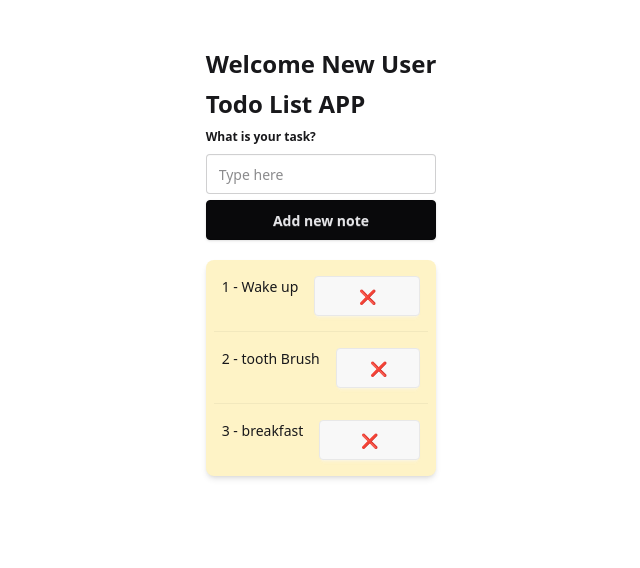
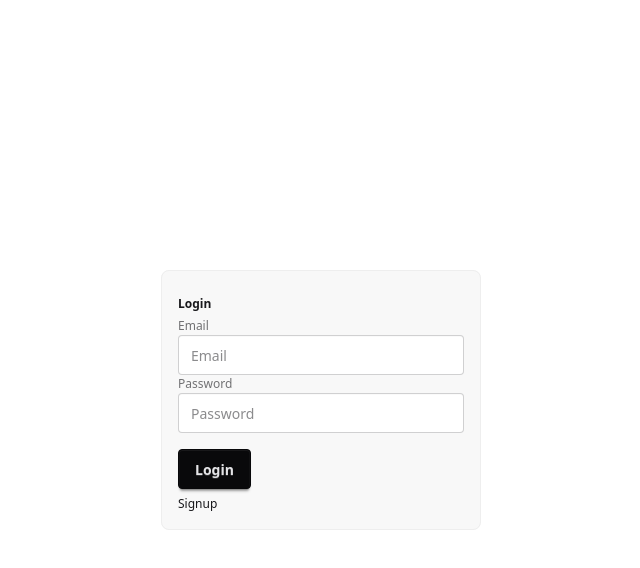
Before and after one commit to nextzenites/react-todolist, a React (Vite) app: page / in a window 1280 px wide. Shown: the top 568 px of the page, without its empty margins (319-959 px from the left). Built offline with nearby package versions, Linux system fonts and the light colour scheme.

Commit message:
login and routing

```diff
--- a/src/App.jsx
+++ b/src/App.jsx
@@ -1,4 +1,5 @@
 import { useEffect, useState } from "react"
+import { Link } from "react-router-dom";
 
 function App() {
 
@@ -24,6 +25,7 @@ function App() {
   }
 
   useEffect(() => {
+    console.log('Home')
     setName()
   }, [])
 
@@ -54,7 +56,7 @@ function App() {
 
           <h1 className="mt-12 text-2xl font-semibold">Welcome {userName} </h1>
           <h1 className="mt-2 text-2xl font-semibold">Todo List APP</h1>
-
+          <Link to={'/'}>Login Link </Link>
           {/* text input */}
           <form onSubmit={handleAddNewNote}>
             <fieldset className="fieldset">
--- a/src/main.jsx
+++ b/src/main.jsx
@@ -9,8 +9,9 @@ createRoot(document.getElementById('root')).render(
   <StrictMode>
     <BrowserRouter>
       <Routes>
-        <Route path="/" element={<App />} />
-        <Route path='/login' element={<LoginPage />} />
+        <Route path="/" element={< LoginPage />} />
+        <Route path='/todo' element={<App />} />
+
       </Routes>
     </BrowserRouter>,
 
--- a/src/pages/Page.jsx
+++ b/src/pages/Page.jsx
@@ -1,7 +1,49 @@
+import { useEffect } from "react"
+import { Link, useNavigate } from "react-router-dom"
+
 function LoginPage() {
-    return (<>
-        <h1>Login Page</h1>
-    </>)
+    useEffect(() => {
+        console.log('Login')
+    }, [])
+
+    const navigate = useNavigate();
+
+    const handleLogin = (event) => {
+        event.preventDefault();
+
+        const formData = new FormData(event.target);
+        const email = formData.get("email");
+        const password = formData.get("password");
+
+        const loginData = {
+            email: email,
+            password: password
+        }
+
+        console.log(loginData)
+        navigate('/todo')
+    }
+
+    return (
+        <div className="container mx-auto w-full">
+            <div className="flex items-center justify-center h-screen">
+                <fieldset className="fieldset bg-base-200 border-base-300 rounded-box w-xs border p-4">
+                    <form onSubmit={handleLogin}>
+                        <legend className="fieldset-legend">Login</legend>
+
+                        <label className="label">Email</label>
+                        <input type="email" className="input" placeholder="Email" name="email" />
+
+                        <label className="label">Password</label>
+                        <input type="password" className="input" placeholder="Password" name="password" />
+
+                        <button type="submit" className="btn btn-neutral mt-4">Login</button>
+                    </form>
+                <Link to={'/signup'}>Signup </Link>
+                </fieldset>
+            </div>
+        </div>
+    )
 }
 
 export default LoginPage
```
Also changed, not shown: 1 other file (tests, documents, lock files or other folders).
